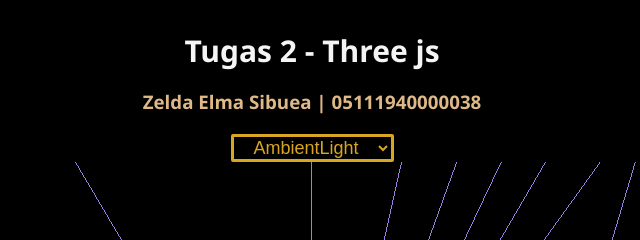
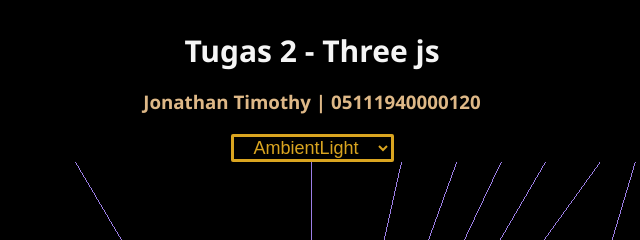
Before and after one commit to cg2021a/tugas-1-jonathantimothy, a plain HTML site: page threejs/index.html in a window 1280 px wide. Shown: the top 240 px of the page, 328-968 px from the left. Drawn offline with Linux system fonts and the light colour scheme; animation ran at ten frames a second.

Commit message:
Update index.html

```diff
--- a/threejs/index.html
+++ b/threejs/index.html
@@ -26,7 +26,7 @@
         <h2 style="text-align: center; color:whitesmoke; padding-top: 30px; font-family: 'Segoe UI', Tahoma, Geneva, Verdana, sans-serif;
                   font-size: 30px;"> Tugas 2 - Three js</h2>
         <br>
-        <h3  style="text-align: center;color: burlywood;font-family: 'Segoe UI', Tahoma, Geneva, Verdana, sans-serif;">Zelda Elma Sibuea | 05111940000038</h3>
+        <h3  style="text-align: center;color: burlywood;font-family: 'Segoe UI', Tahoma, Geneva, Verdana, sans-serif;">Jonathan Timothy | 05111940000120</h3>
        <div style="position: relative;text-align: center; margin-top: 20px;">
         <select id="light">
                 <option value="0">AmbientLight</option>
```
